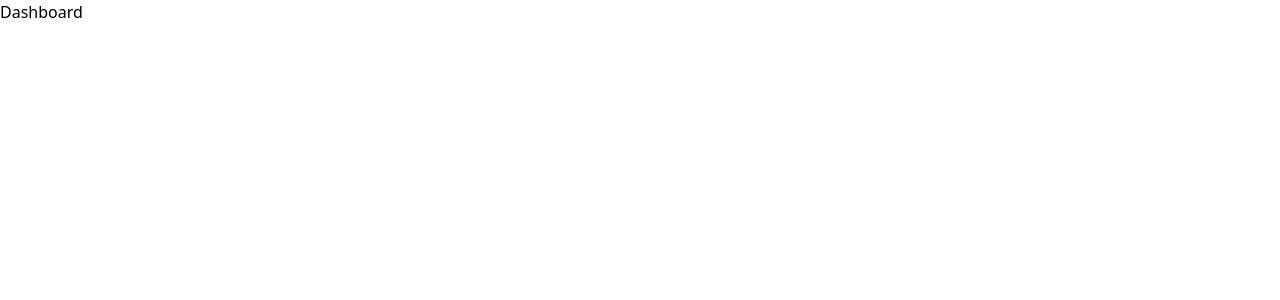
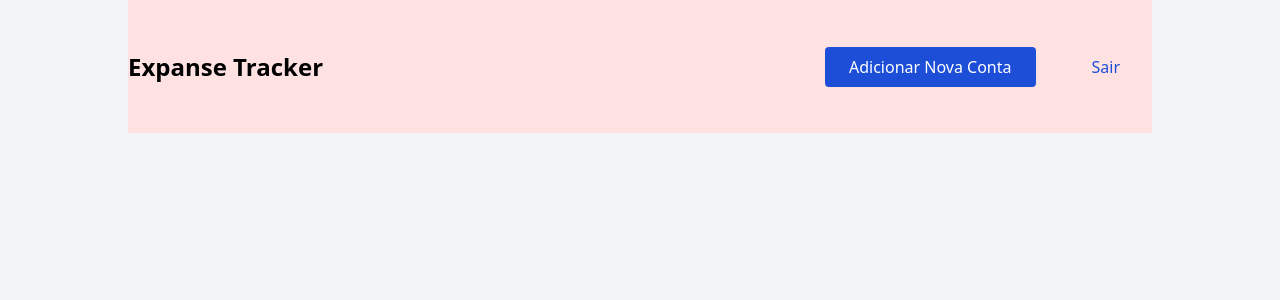
Before and after one commit to marcoscrocci/expense-tracker, a Next.js app: page /dashboard in a window 1280 px wide. Shown: the top 300 px of the page. Built offline with nearby package versions, Linux system fonts and the light colour scheme.

Commit message:
Dashboard - Parte 1 - Melhorias no Button

```diff
--- a/src/components/atoms/Button/index.tsx
+++ b/src/components/atoms/Button/index.tsx
@@ -1,27 +1,44 @@
-import React, { ButtonHTMLAttributes } from 'react'
+import React, { ButtonHTMLAttributes, ReactNode } from "react";
+import tw from "tailwind-styled-components";
 
 interface Props extends ButtonHTMLAttributes<HTMLButtonElement> {
-    children: React.ReactNode
+    children: ReactNode;
+    variant?: 'ghost'
 }
 
+const Button = ({ children, variant, ...props }: Props) => {
+    if (variant === 'ghost') return (
+        <GhostButton {...props}>
+            {children}
+        </GhostButton>
+    )
+    return (
+        <MainButton {...props}>
+            {children}
+        </MainButton>
+    );
+};
 
-const Button = ({ children, ...props }: Props) => {
-  return (
-    <button {...props}
-        className={`
-            bg-blue-700
+export default Button;
+
+export const BaseButton = tw.button`
     h-10
     text-white
     rounded
-            hover:bg-blue-800
     cursor-pointer
     disabled:cursor-not-allowed
     disabled:bg-gray-200
-        `}
-    >
-        {children}
-    </button>
-  )
-}
+    px-6
+    mx-2
+`;
 
-export default Button
+export const MainButton = tw(BaseButton)`
+    bg-blue-700
+    hover:bg-blue-800
+`;
+
+export const GhostButton = tw(BaseButton)`
+    bg-transparent
+    hover:bg-gray-200
+    text-blue-700
+`;
--- a/src/pages/dashboard/index.tsx
+++ b/src/pages/dashboard/index.tsx
@@ -1,9 +1,26 @@
-import React from 'react'
+import React from "react";
+import Button from "../../components/atoms/Button";
+import { Container } from "../../components/templates";
 
 const Dashboard = () => {
-  return (
-    <div>Dashboard</div>
-  )
-}
+    return (
+        <Container>
+            <header className={`
+                w-full
+                max-w-screen-lg
+                flex
+                justify-between
+                items-center
+                h-1/6 bg-red-100
+            `}>
+                <span className="font-bold text-2xl">Expanse Tracker</span>
+                <nav className="flex gap-4">
+                    <Button>Adicionar Nova Conta</Button>
+                    <Button variant='ghost'>Sair</Button>
+                </nav>
+            </header>
+        </Container>
+    );
+};
 
 export default Dashboard;
```
Lines whose indentation alone changed are shown as unchanged.
